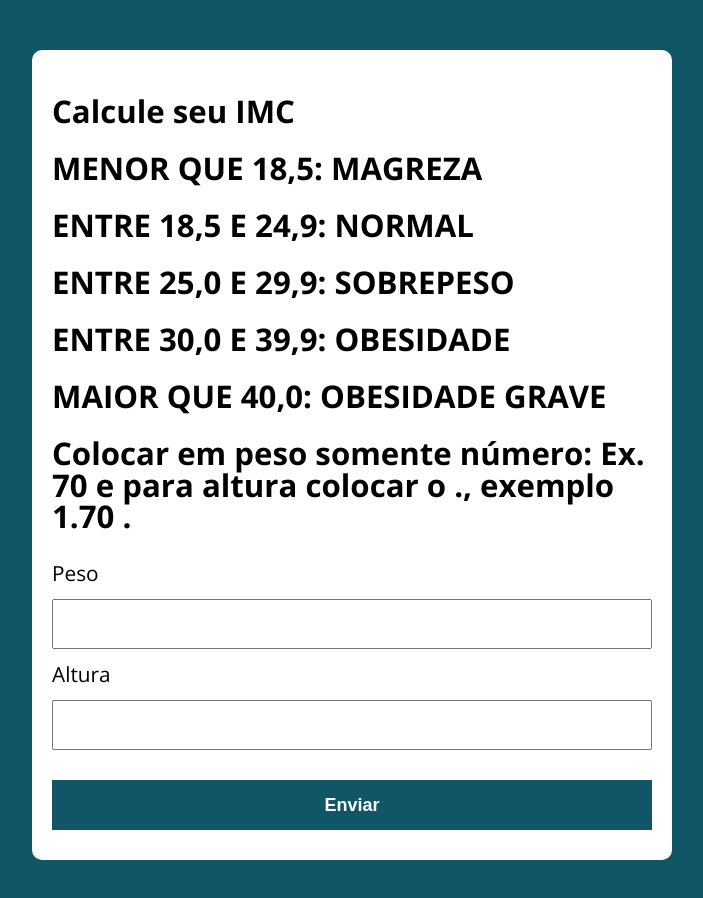
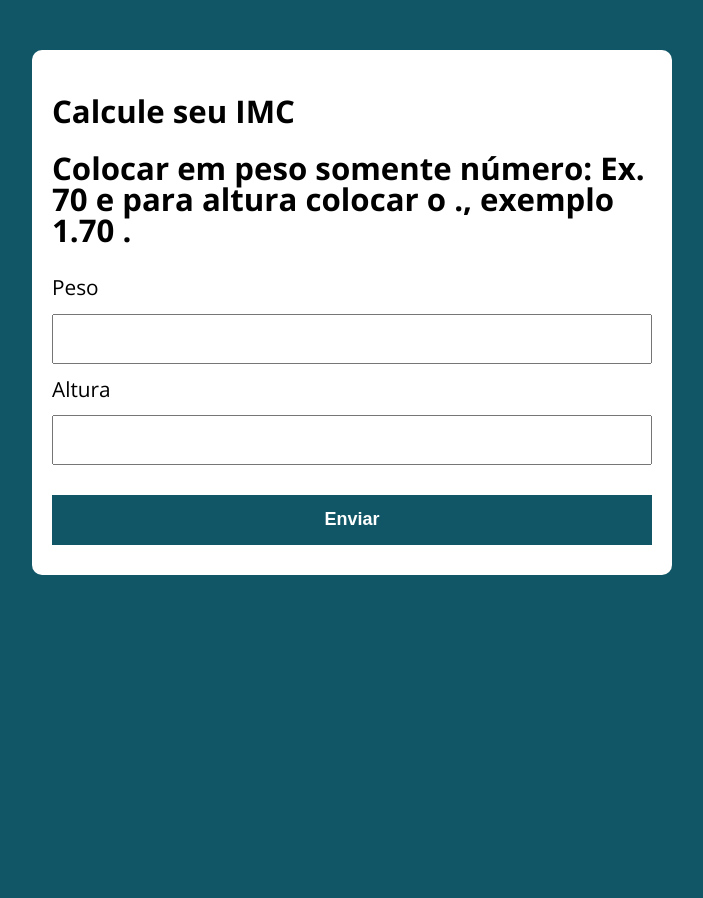
Before and after one commit to leocrdev/calculoimc, a plain HTML site: page index.html in a window 1280 px wide. Shown: the whole page, without its empty margins (288-991 px from the left). After the commit the page ends 800 px from the top, so only its background shows below. Drawn offline with nearby package versions, Linux system fonts and the light colour scheme.

Commit message:
Update index.html

```diff
--- a/index.html
+++ b/index.html
@@ -13,11 +13,6 @@
 
   <section class="container">
     <h1>Calcule seu IMC</h1>
-    <h1>MENOR QUE 18,5: MAGREZA</h1>
-    <h1>ENTRE 18,5 E 24,9: NORMAL</h1>
-    <h1>ENTRE 25,0 E 29,9: SOBREPESO</h1>
-    <h1>ENTRE 30,0 E 39,9: OBESIDADE</h1>
-    <h1>MAIOR QUE 40,0: OBESIDADE GRAVE</h1>
     <h1>Colocar em peso somente número: Ex. 70 e para altura colocar o ., exemplo 1.70 .</h1>
     <form action="/" id="formulario" method="POST">
       <label for="peso">Peso</label>
```
